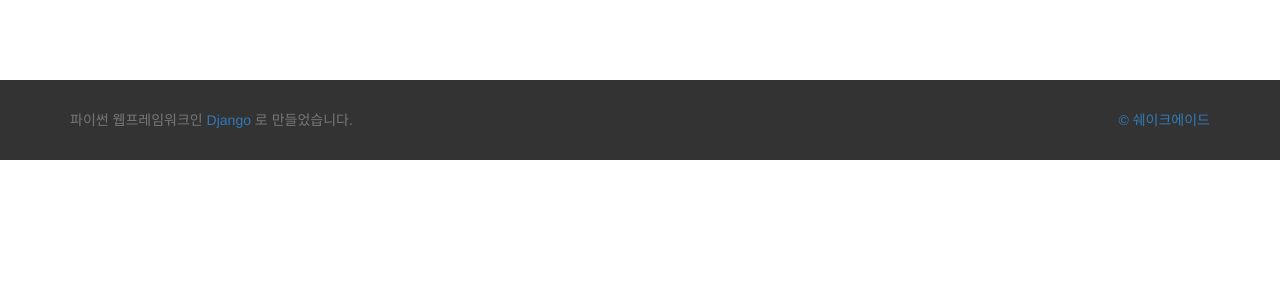
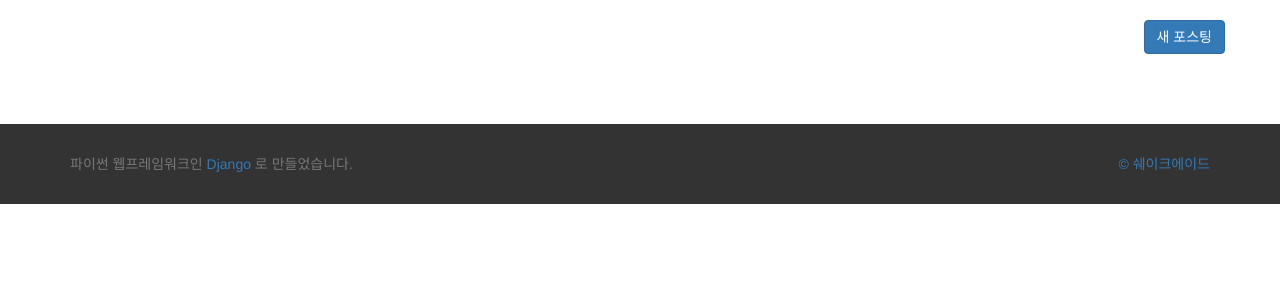
Before and after one commit to ycdaniel/p.rogramming-3rd-project, a Django app: page /blog/ in a window 1280 px wide. Shown: the part 52-352 px from the top of the page. Run offline with Django 3.2, Linux system fonts and the light colour scheme; data that the repository does not hold is empty; some libraries are stand-ins or nearby versions.

Commit message:
blog index 페이지와 new 페이지간 연계 구현

```diff
--- a/blog/templates/blog/index.html
+++ b/blog/templates/blog/index.html
@@ -15,6 +15,11 @@
 {% block content %}
 <div class="container">
     <div class="row" id="post_list">
+
+        <p class="text-right">
+            <a href="{% url "blog.views.new" %}" class="btn btn-primary">새 포스팅</a>
+        </p>
+
         {% for post in post_list %}
             <div class="col-sm-6">
                 <div class="media">
--- a/blog/views.py
+++ b/blog/views.py
@@ -1,6 +1,5 @@
 from django.http import HttpResponseBadRequest
-from django.shortcuts import get_object_or_404, render
-from django.views.decorators.csrf import csrf_exempt
+from django.shortcuts import get_object_or_404, redirect, render
 from blog.models import Post
 from blog.forms import PostForm
 
@@ -25,8 +24,7 @@ def new(request):
             content = form.cleaned_data['content']
             post = Post(title=title, content=content)
             post.save()
-
-            form = PostForm()  # form clear
+            return redirect('blog.views.index')
     else:
         form = PostForm()
 
```
